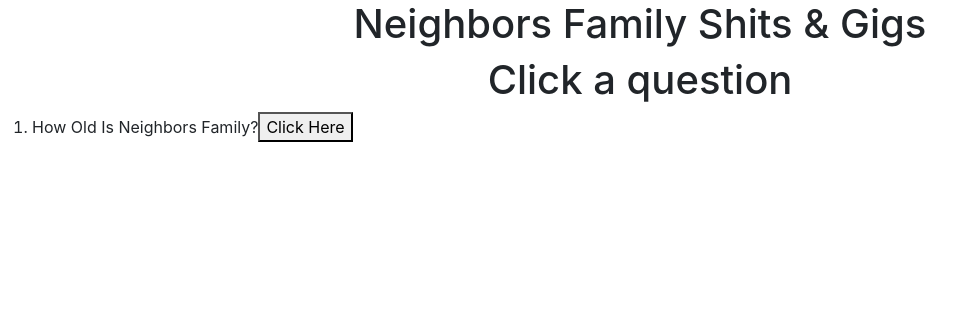
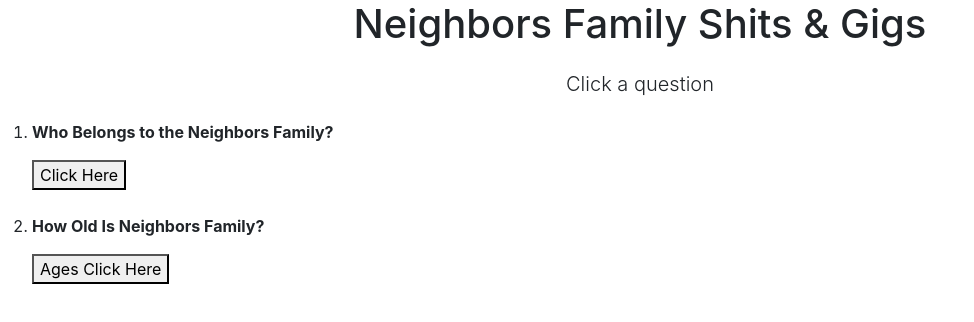
Before and after one commit to bneighbs6/engineering-playground, a React (Create React App) app: page / in a window 1280 px wide. Shown: the top 322 px of the page, without its empty margins (0-974 px from the left). Built offline with nearby package versions, Linux system fonts and the light colour scheme.

Commit message:
Updated Home, Header, Brett, App.js, & index.html

```diff
--- a/public/index.html
+++ b/public/index.html
@@ -25,7 +25,7 @@
       work correctly both with client-side routing and a non-root public URL.
       Learn how to configure a non-root public URL by running `npm run build`.
     -->
-    <title>React App</title>
+    <title>Software Engineering Playground</title>
   </head>
   <body>
     <noscript>You need to enable JavaScript to run this app.</noscript>
--- a/src/App.js
+++ b/src/App.js
@@ -24,12 +24,15 @@ function App() {
   });
 
   // handle click event that sets message state to true when clicked
-  const handleClick = (component) => {
+  const handlePersonClick = (component) => {
     setMessage({ ...message, [component]: !message[component] });
     if (message[component]) {
       setAge({ ...age, [component]: age[component] + 1 });
     }
 
+  const handleAgeClick = {
+
+  }
 // Wrapping everything we return within a <Router> component
 // Once you have a <Router> in place, you can use <Route> components to
 // render or hide components based on the URL path.
@@ -45,16 +48,16 @@ function App() {
         <Route element={<Header />} />
         <Route exact={true} path="/" element={<Home />} />
         <Route path="/family-ages">
-          <Route element={<Brett
+          <Route index element={<Brett
             age={age.brett}
             message={message.brett}
-            handleBrettClick={() => handleClick("brett")}
+            handleBrettClick={() => handlePersonClick("brett")}
           />} />
 
           <Route element={<Shalaina
             age={age.shalaina}
             message={message.shalaina}
-            handleShalainaClick={() => handleClick("shalaina")}
+            handleShalainaClick={() => handlePersonClick("shalaina")}
           />} />
         </Route>
 
--- a/src/Components/Brett.jsx
+++ b/src/Components/Brett.jsx
@@ -2,16 +2,16 @@ import React, { useEffect, useState } from "react";
 
 function Brett({ handleBrettClick, message, age }) {
     const [photo, setPhoto] = useState({});
-  //  const [isLoading, setIsLoading] = useState(true); if you add this back in,
+    const [isLoading, setIsLoading] = useState(true); // if you add this back in,
   // you must add !isLoading && to the {<img src={photo.url} alt={photo.title} />}
 
     useEffect(() => {
         async function loadPhoto() {
-            // setIsLoading(true);
+            setIsLoading(true);
             const response = await fetch("https://jsonplaceholder.typicode.com/albums/1/photos");
             const photofromAPI = await response.json();
             setPhoto(photofromAPI[4]);
-            // setIsLoading(false);
+            setIsLoading(false);
         }
 
         loadPhoto();
@@ -27,7 +27,7 @@ function Brett({ handleBrettClick, message, age }) {
                 {message && (
                     <>
                         <p>Brett is {age} years old.</p>
-                        {<img src={photo.url} alt={photo.title} />}
+                        {!isLoading && <img src={photo.url} alt={photo.title} />}
                         <p className="my-3">Put whatever I want here.</p>
                     </>
                 )}
--- a/src/Components/Header.jsx
+++ b/src/Components/Header.jsx
@@ -1,6 +1,6 @@
 function Header() {
     return (
-        <h1 className="text-center">Click a question</h1>
+        <h1 className="text-center lead m-4">Click a question</h1>
     )
 }
 
--- a/src/Components/Home.jsx
+++ b/src/Components/Home.jsx
@@ -1,6 +1,6 @@
 import React from "react";
 import Header from "./Header";
-import {useNavigate, Link} from "react-router-dom"
+import { useNavigate, Link } from "react-router-dom"
 
 function Home() {
     const navigate = useNavigate();
@@ -12,18 +12,20 @@ function Home() {
             <div className="header">
                 <Header />
             </div>
-            <form>
-                <ol>
-                    <li>
-                        How Old Is Neighbors Family?
-                    <Link to="/family-ages">
-                       <button>Click Here</button>
+            <ol>
+            <li>
+                    <p><strong>Who Belongs to the Neighbors Family?</strong></p>
+                    <Link to="/family-members" className="my-4">
+                        <button>Click Here</button>
                     </Link>
-                    </li>
-
-                </ol>
-            </form>
-
+                </li>
+                <li className="my-4">
+                    <p><strong>How Old Is Neighbors Family?</strong></p>
+                    <Link to="/family-ages" className="my-4">
+                        <button>Ages Click Here</button>
+                    </Link>
+                </li>
+            </ol>
         </div>
     )
 }
```
